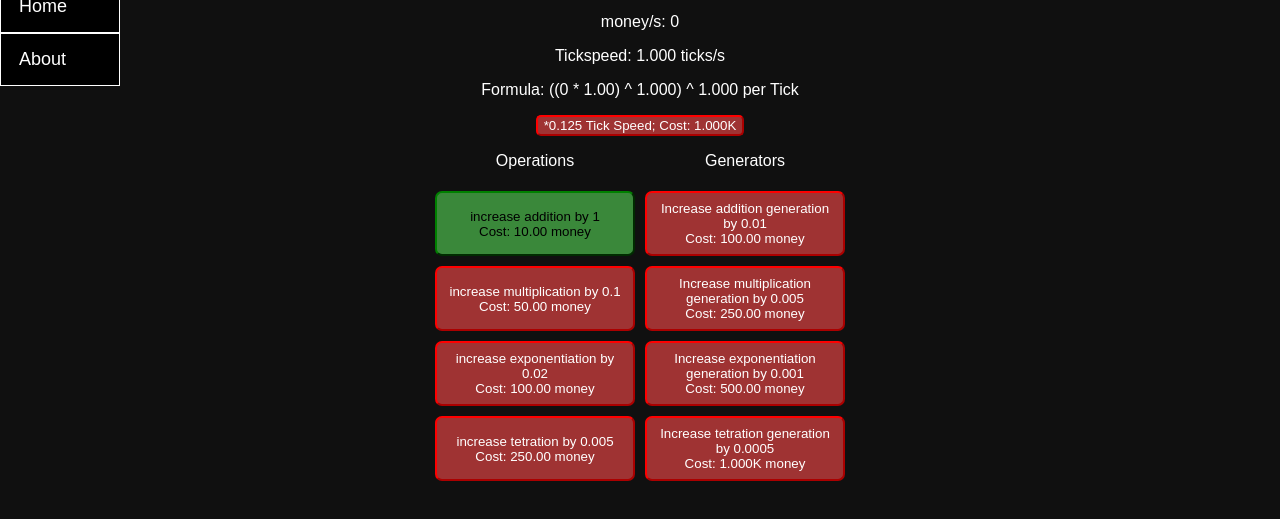
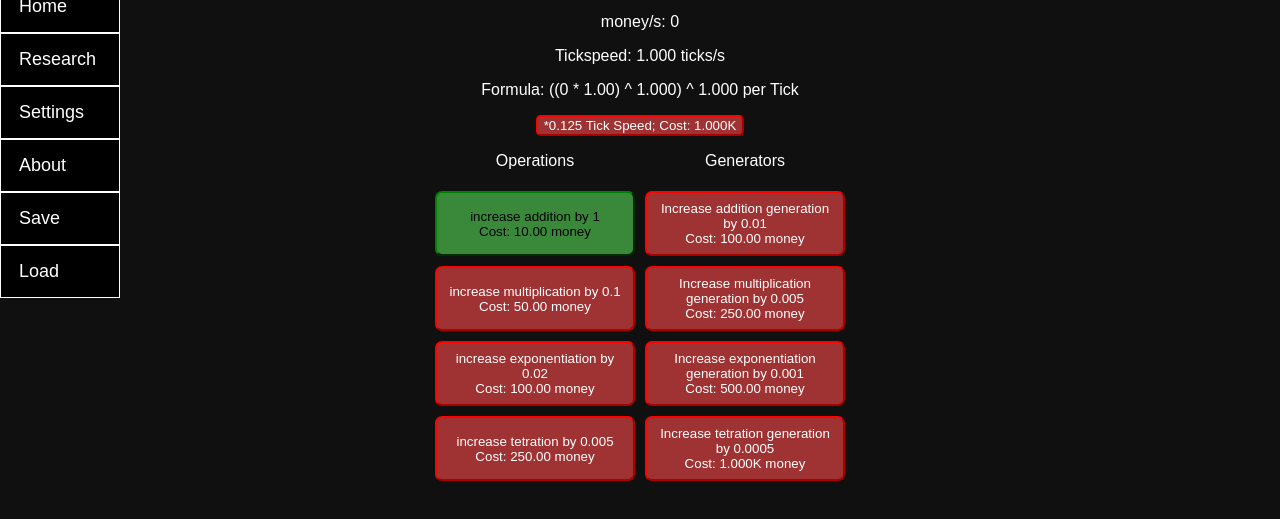
Before and after one commit to thatlittledrummerboi/Exponentiality-Incremental, a website with bundled scripts: page index.html in a window 1280 px wide. Shown: the part 89-608 px from the top of the page. Built offline with nearby package versions, Linux system fonts and the light colour scheme.

Commit message:
c241002
commit for redundancy and ease of access

```diff
--- a/index.html
+++ b/index.html
@@ -19,14 +19,20 @@
         <div class="homeButtonContainer" id="homeButton">
             <p>Home</p>
         </div>
-        <div class="researchButtonContainer" id="researchButton" style="display: none;">
+        <div class="researchButtonContainer" id="researchButton">
             <p>Research</p>
         </div>
-        <div class="settingsButtonContainer" id="settingsButton" style="display: none;">
+        <div class="settingsButtonContainer" id="settingsButton">
             <p>Settings</p>
         </div>
         <div class="aboutButtonContainer" id="aboutButton">
             <p>About</p>
+        </div>
+        <div id="saveButton">
+            <p>Save</p>
+        </div>
+        <div id="loadButton">
+            <p>Load</p>
         </div>
     </div>
     <div class="homePage" id="homePage">
--- a/index.js
+++ b/index.js
@@ -1,4 +1,5 @@
 import Decimal from "./modules/breakinfinity.js";
+import * as cookie from "./modules/cookie.js";
 import * as notationengine from "./modules/notationengine.js";
 
 const ts = new Date();
@@ -59,7 +60,8 @@ var player = {
         new Decimal(0),
         new Decimal(0),
         new Decimal(0),
-    ]
+    ],
+    ignoreTimestampFromSave: false,
 }
 
 function drawValues() {
@@ -117,6 +119,8 @@ function updateValues() {
     // Settings Vars
     player.settings.framerate = document.getElementById('framerateSlider').value;
 
+    // Miscellaneous
+    game.currentTimestamp = ts.getTime();
 }
 
 function frame() {
@@ -190,6 +194,8 @@ document.addEventListener('DOMContentLoaded', (event) => {
     document.getElementById('settingsButton').addEventListener("click", (event) => {showPage(1)});        //
     document.getElementById('researchButton').addEventListener("click", (event) => {showPage(2)});        //
     document.getElementById('aboutButton').addEventListener("click", (event) => {showPage(3)});           //
+    document.getElementById('saveButton').addEventListener("click", (event) => {save()});
+    document.getElementById('loadButton').addEventListener("click", (event) => {load("save")})
 
     showPage(game.currentPage);
 
```
